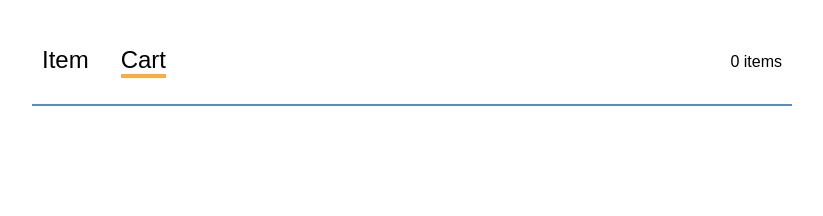
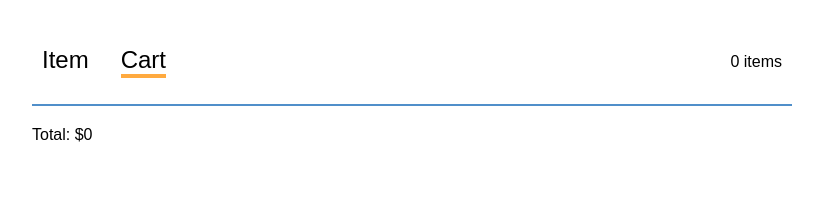
Before and after one commit to denisvfedas/shopper, a React (Create React App) app: page / in a window 1280 px wide. Both pictures are taken after a click on the link "Cart". Shown: the top 216 px of the page, without its empty margins (228-1051 px from the left). Built offline with nearby package versions, Linux system fonts and the light colour scheme.

Commit message:
Total component

```diff
--- a/src/CartPage.js
+++ b/src/CartPage.js
@@ -1,6 +1,7 @@
 import React from 'react';
 import PropTypes from 'prop-types';
 import Item from './Item';
+import Total from './Total';
 import './CartPage.css';
 
 function CartPage({items, onAddOne, onRemoveOne}) {
@@ -25,6 +26,9 @@ function CartPage({items, onAddOne, onRemoveOne}) {
           </Item>
         </li>
       )}
+      <div className="CartPage-total">
+        Total: $<Total items={items}/>
+      </div>
     </ul>
   );
 }
--- /dev/null
+++ b/src/Total.js
@@ -0,0 +1,19 @@
+import React from 'react';
+import PropTypes from 'prop-types';
+
+function Total({items}) {
+  let total = items.map(item => {
+    return item.count * item.price
+  }).reduce((acc, el) => {
+    acc = acc + el;
+    return acc;
+  }, 0);
+  return(
+    <span>{total}</span>
+  );
+}
+Total.propTypes = {
+  items: PropTypes.array.isRequired
+}
+
+export default Total;
```
